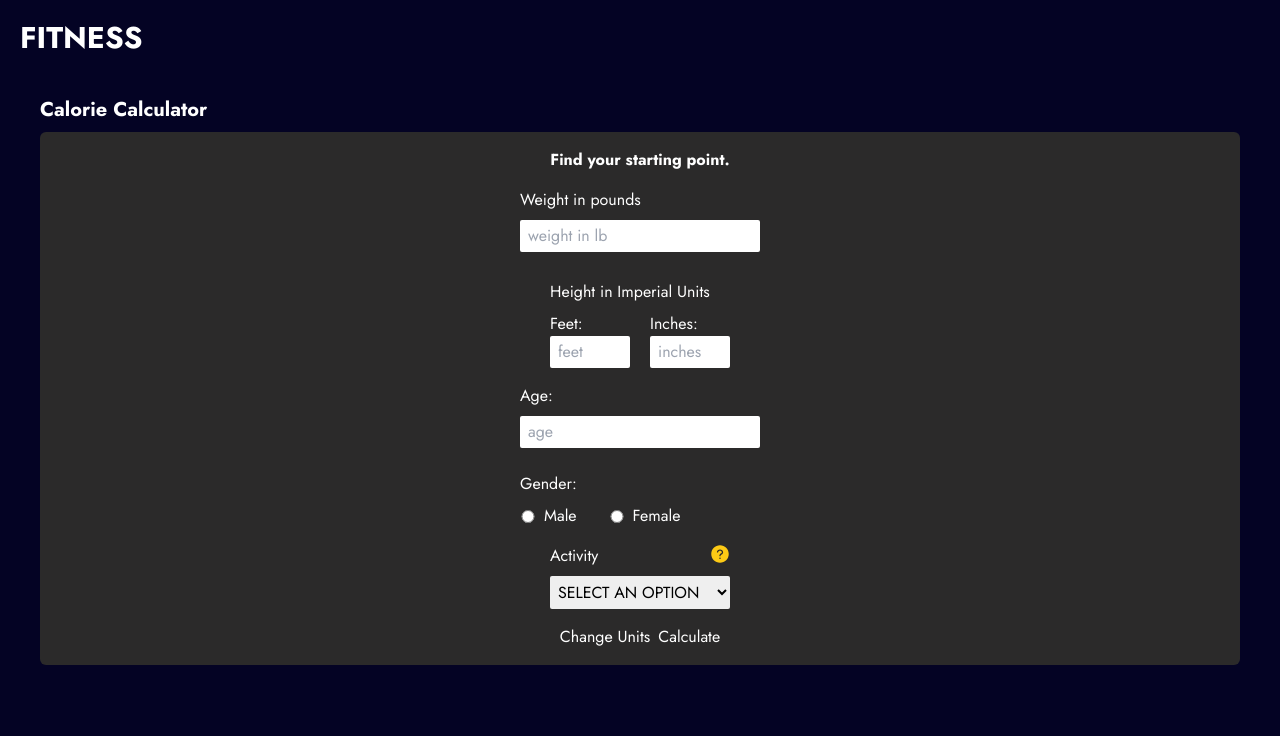
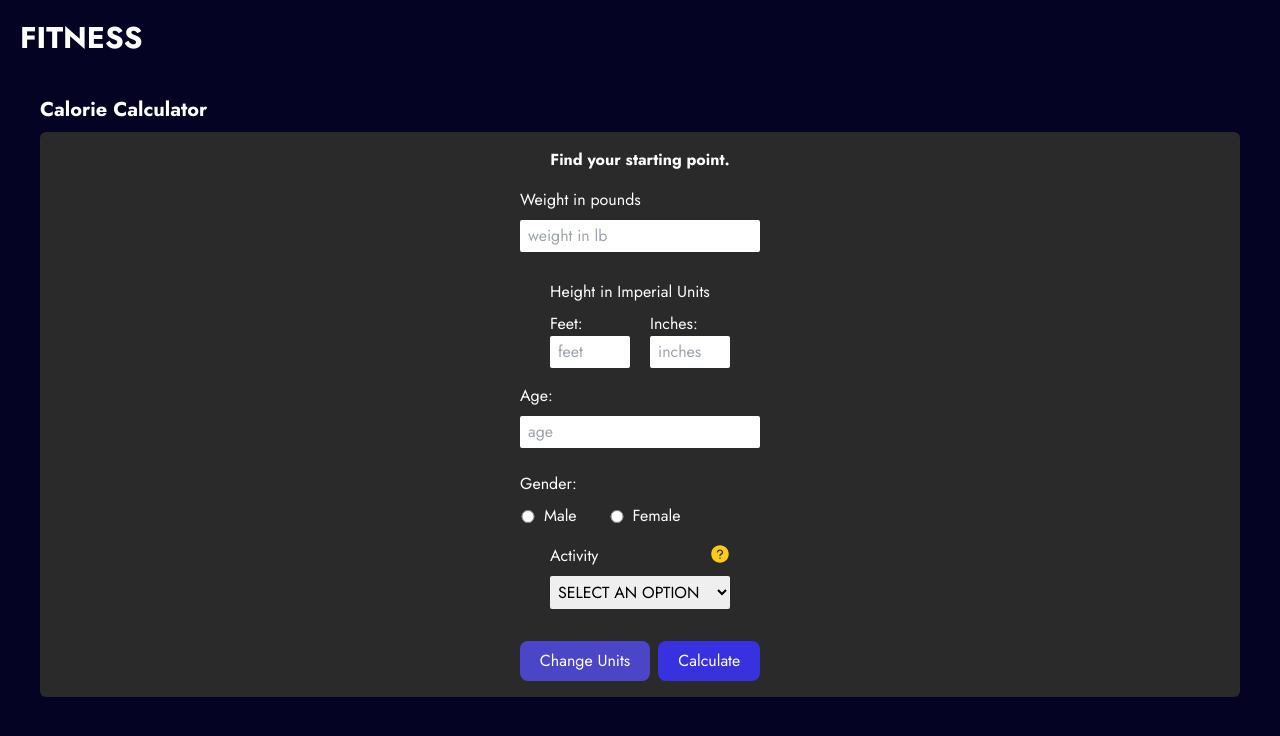
Before and after one commit to pn-code/fitness-app, a React (Vite) app in the folder client/: page /fitness-app/calculator in a window 1280 px wide. Shown: the top 736 px of the page. Built offline with nearby package versions, Linux system fonts and the light colour scheme; no server answers.

Commit message:
Added buttons to for global access

```diff
--- a/client/src/index.css
+++ b/client/src/index.css
@@ -18,4 +18,10 @@ body {
     .input-bl {
         @apply text-black rounded-sm px-2 py-1 sm:w-60;
     }
+    .btn-blue {
+        @apply bg-[#3731e0] text-white mt-4 px-5 py-2 rounded-lg hover:bg-gray-200 hover:text-[#3731e0] ease-in duration-150
+    }
+    .btn-blue-light {
+        @apply bg-[#4b46c7] text-white mt-4 px-5 py-2 rounded-lg  hover:text-[#4b46c7] hover:bg-gray-200
+    }
 }
```
